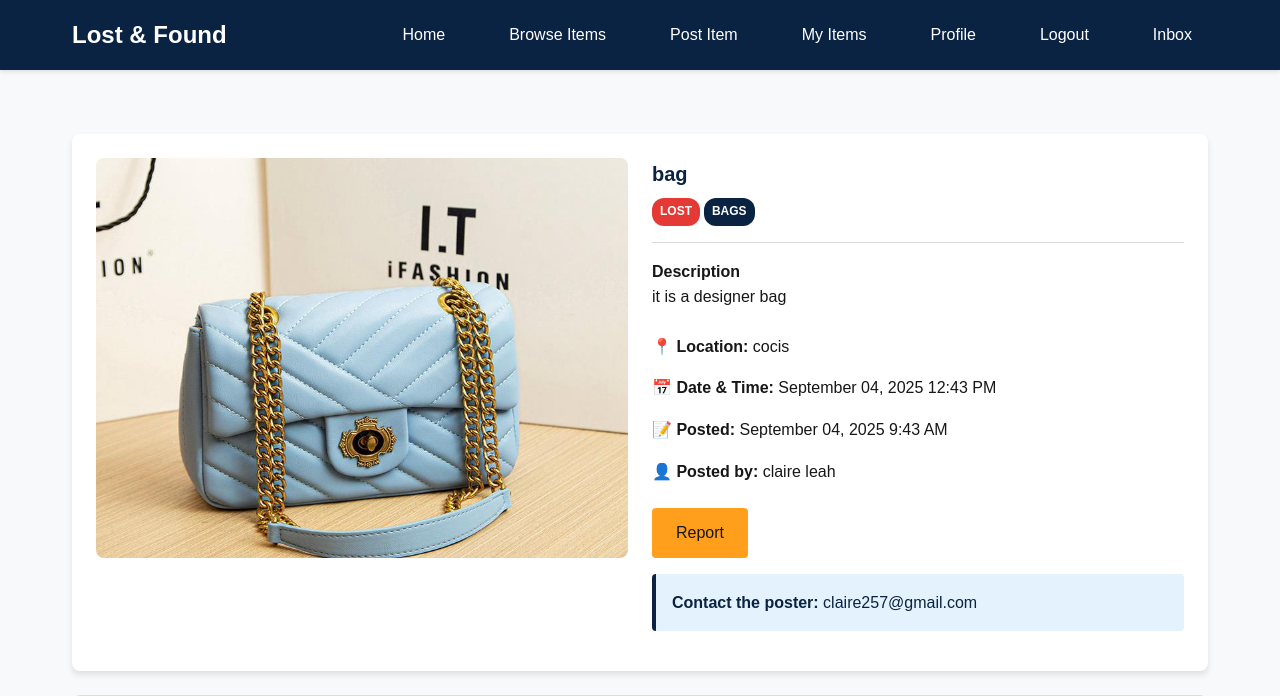
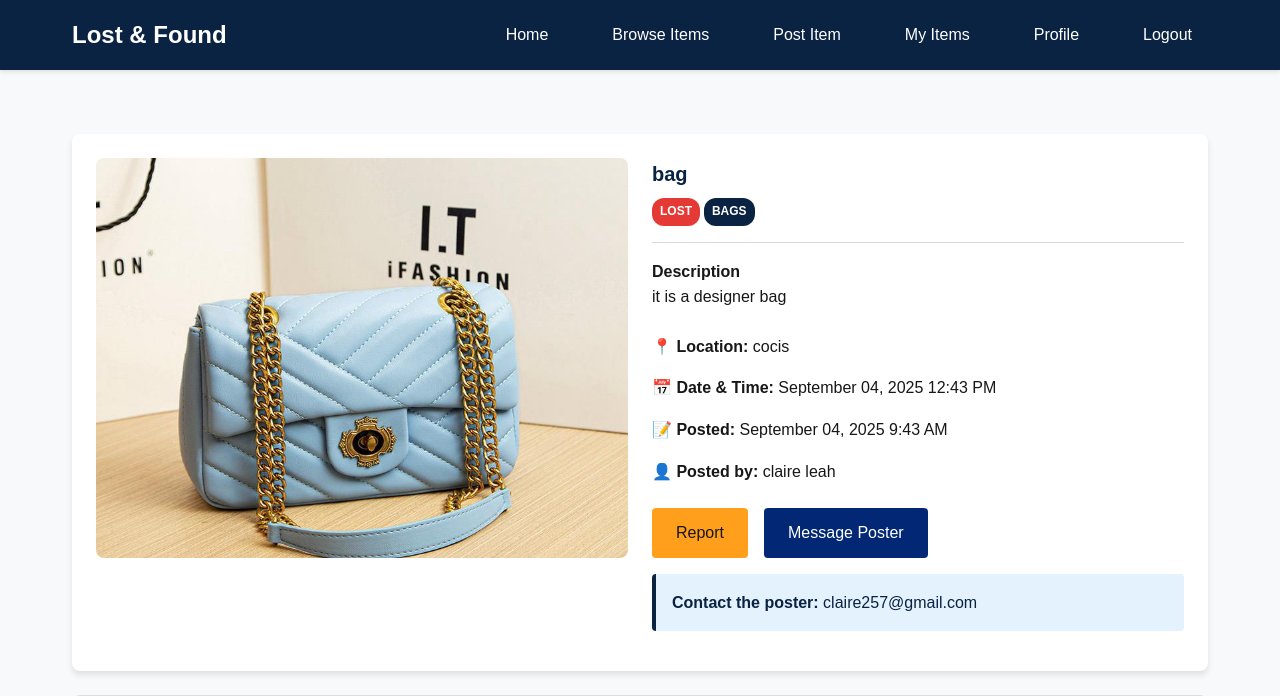
Before and after one commit to Berismartin/lost-and-found-with-django, a Django app: page /items/2/ in a window 1280 px wide. Shown: the top 696 px of the page. Run offline with Django 5.2, Linux system fonts and the light colour scheme; a user stored in the database is signed in; data comes from the database, SQL or seed files in the repository; both versions use the stored data as it was after the commit; data that the repository does not hold is empty; some libraries are stand-ins or nearby versions.

Commit message:
some changes

```diff
--- a/items/urls.py
+++ b/items/urls.py
@@ -16,7 +16,10 @@ urlpatterns = [
     path('my-items/', views.my_items, name='my_items'),
     path('conversations/<int:conversation_id>/', views.conversation_detail, name='conversation_detail'),
     path('coversations/<int:conversation_id>/', views.start_conversation, name='start_conversation'),
-    path('inbox/', views.inbox_view, name='inbox'),
+    path('conversations/<int:conversation_id>/send_message/', views.send_message, name='send_message'),
+    path('inbox/<int:item_id>', views.inbox_view, name='inbox'),
+    # path("inbox/", views.inbox_list, name="inbox_list"),
+
 
 
 
--- a/items/views.py
+++ b/items/views.py
@@ -5,7 +5,7 @@ from django.contrib import messages
 from django.core.paginator import Paginator
 from django.db.models import Q, Max
 from django.db import models
-from .models import Item, ItemImage, Report, Comment, Conversation, Message
+from .models import Item, ItemImage, Report, Comment, Conversation, Message, Notification
 from .forms import ItemForm
 from .forms import CommentForm
 from django.urls import reverse
@@ -266,10 +266,38 @@ def add_reply(request, item_pk, parent_id):
 
 
 
+# @login_required
+# def inbox_view(request,):
+#     conversations = request.user.conversations.all()
+#     return render(request, "items/inbox.html", {"conversations": conversations})
+
+
+
 @login_required
-def inbox_view(request):
-    conversations = request.user.conversations.all()
-    return render(request, "items/inbox.html", {"conversations": conversations})
+def inbox_view(request, item_id):
+    item = get_object_or_404(Item, pk=item_id)
+    poster = item.user  # Assuming `user` is the ForeignKey to the poster
+
+    if request.user == poster:
+        return redirect('item_detail', pk=item.pk)
+
+    # Check if a conversation already exists between current user and poster
+    conversation = Conversation.objects.filter(participants=request.user).filter(participants=poster).first()
+
+    if not conversation:
+        # Create a new conversation
+        conversation = Conversation.objects.create(item=item)
+        conversation.participants.add(request.user, poster)
+        conversation.save()
+
+        Notification.objects.create(
+            user=poster,
+            message=f"{request.user.username} has started a conversation about your item '{item.name}'.",
+            link=reverse('conversation_detail', args=[conversation.id])
+        )
+
+    return redirect('conversation_detail', conversation_id=conversation.pk)
+
 
 
 @login_required
@@ -320,3 +348,8 @@ def start_conversation(request, user_id):
         conversation.participants.add(request.user, other_user)
 
     return redirect("conversation_detail", conversation_id=conversation.id)
+
+# @login_required
+# def inbox_list(request):
+#     conversations = Conversation.objects.filter(participants=request.user)
+#     return render(request, "inbox.html", {"conversations": conversations})
--- a/templates/base.html
+++ b/templates/base.html
@@ -23,10 +23,10 @@
                     <li><a href="{% url 'my_items' %}">My Items</a></li>
                     <li><a href="{% url 'profile_view' %}">Profile</a></li>
                     <li><a href="{% url 'logout_user' %}">Logout</a></li>
-                    <li><a href="{% url 'inbox' %}">Inbox</a></li>
                 {% else %}
                     <li><a href="{% url 'login_user' %}">Login</a></li>
                     <li><a href="{% url 'register_user' %}">Register</a></li>
+
                 {% endif %}
             </ul>
         </nav>
--- a/templates/items/conversation.html
+++ b/templates/items/conversation.html
@@ -5,7 +5,7 @@
 
 
     <h2>Conversation on {{ conversation.item.name }}</h2>
-    <div style="border:1px solid #ddd; padding:10px; height:300px; overflow-y:auto;">
+    <div style="border:1px solid #ddd; padding:10px; height:300px; overflow-y:auto; background-color: white; border-radius: 10px;">
         {% for msg in messages %}
 
         <p>
@@ -22,5 +22,7 @@
   {% csrf_token %}
   <input type="text" name="content" placeholder="Type a message..." required>
 
-  <button type="submit">Send</button>
+  <button type="submit" class="btn btn-primary" >Send</button>
  </form>
+
+{%endblock %}
--- a/templates/items/item_detail.html
+++ b/templates/items/item_detail.html
@@ -102,6 +102,10 @@
                     <a href="{% url 'change_item_status' item.pk %}" class="btn" style="background: #0A2342; color: #fff;">Change Status</a>
                 {% endif %}
                 <a href="{% url 'report_item' item.pk %}" class="btn" style="background: #FF9F1C; color: #171717;">Report</a>
+                {% if request.user != item.user %}
+                <a href="{% url 'inbox' item.pk%}" class="btn" style="background: #022775; color: #fff;">Message Poster</a>
+                {% endif %}
+
             </div>
 
 
@@ -234,6 +238,7 @@ document.addEventListener("DOMContentLoaded", function () {
 });
 </script>
 
+
 <!-- Navigation -->
 <div class="text-center mt-3">
     <a href="{% url 'item_list' %}" class="btn btn-secondary">← Back to All Items</a>
```
Also changed, not shown: db.sqlite3, media/profile_pictures/download_8.jpg (added), media/profile_pictures/download_9.jpg (added).
